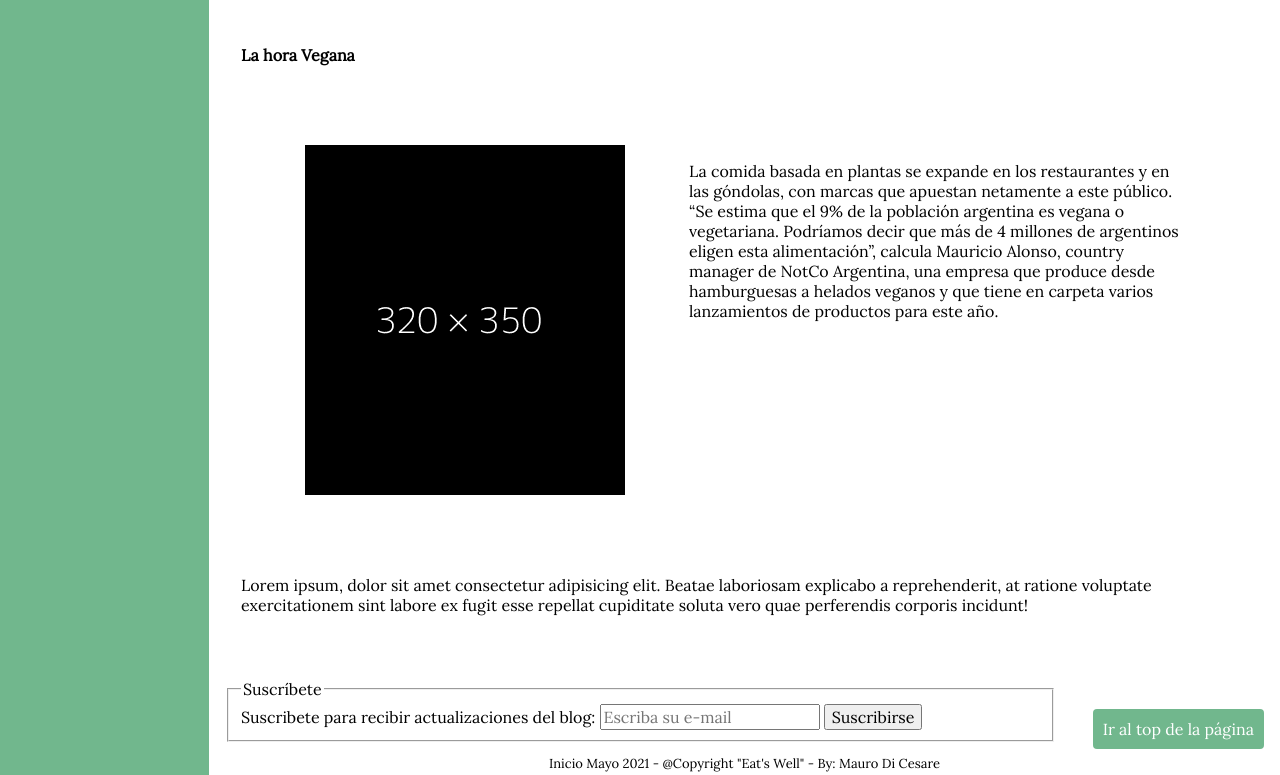
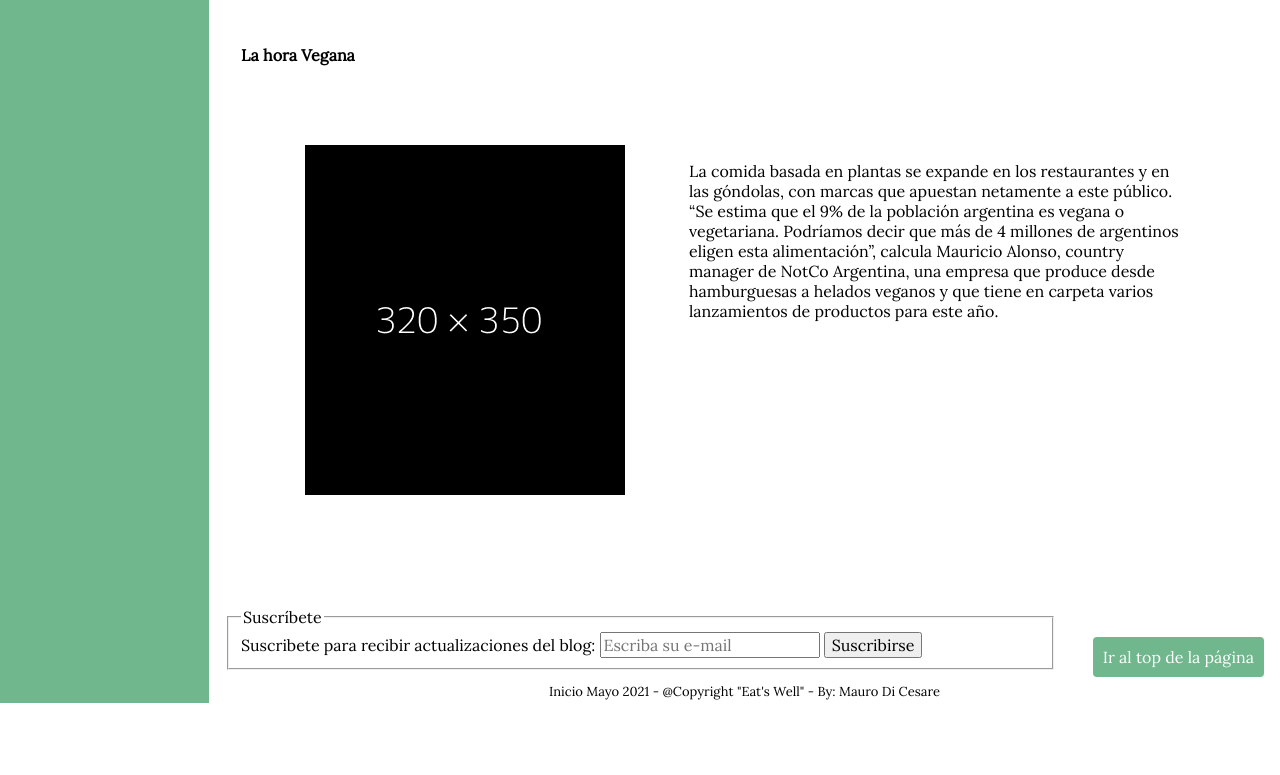
Before and after one commit to MauroNDC/proyectitswell_dicesare, a plain HTML site: page index.html in a window 1280 px wide. Shown: the part 2464-3239 px from the top of the page. After the commit the page ends 3167 px from the top, so only its background shows below. Drawn offline with Linux system fonts and the light colour scheme.

Commit message:
style changes

```diff
--- a/index.html
+++ b/index.html
@@ -170,9 +170,6 @@
                 </div>
             </div>
         </section>
-        <p>
-            Lorem ipsum, dolor sit amet consectetur adipisicing elit. Beatae laboriosam explicabo a reprehenderit, at ratione voluptate exercitationem sint labore ex fugit esse repellat cupiditate soluta vero quae perferendis corporis incidunt!
-        </p>
     </main>
 
     <footer class="footer">
```
